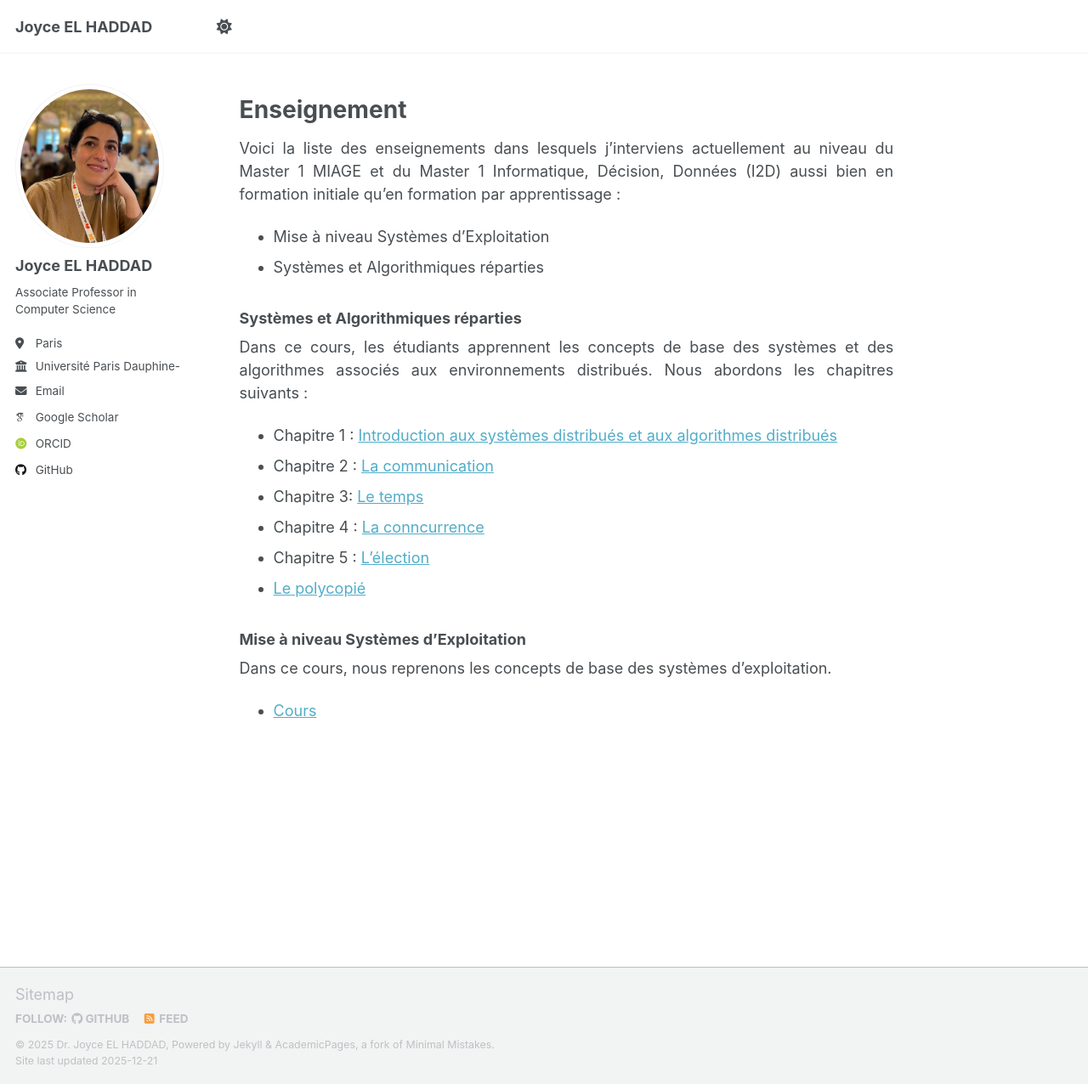
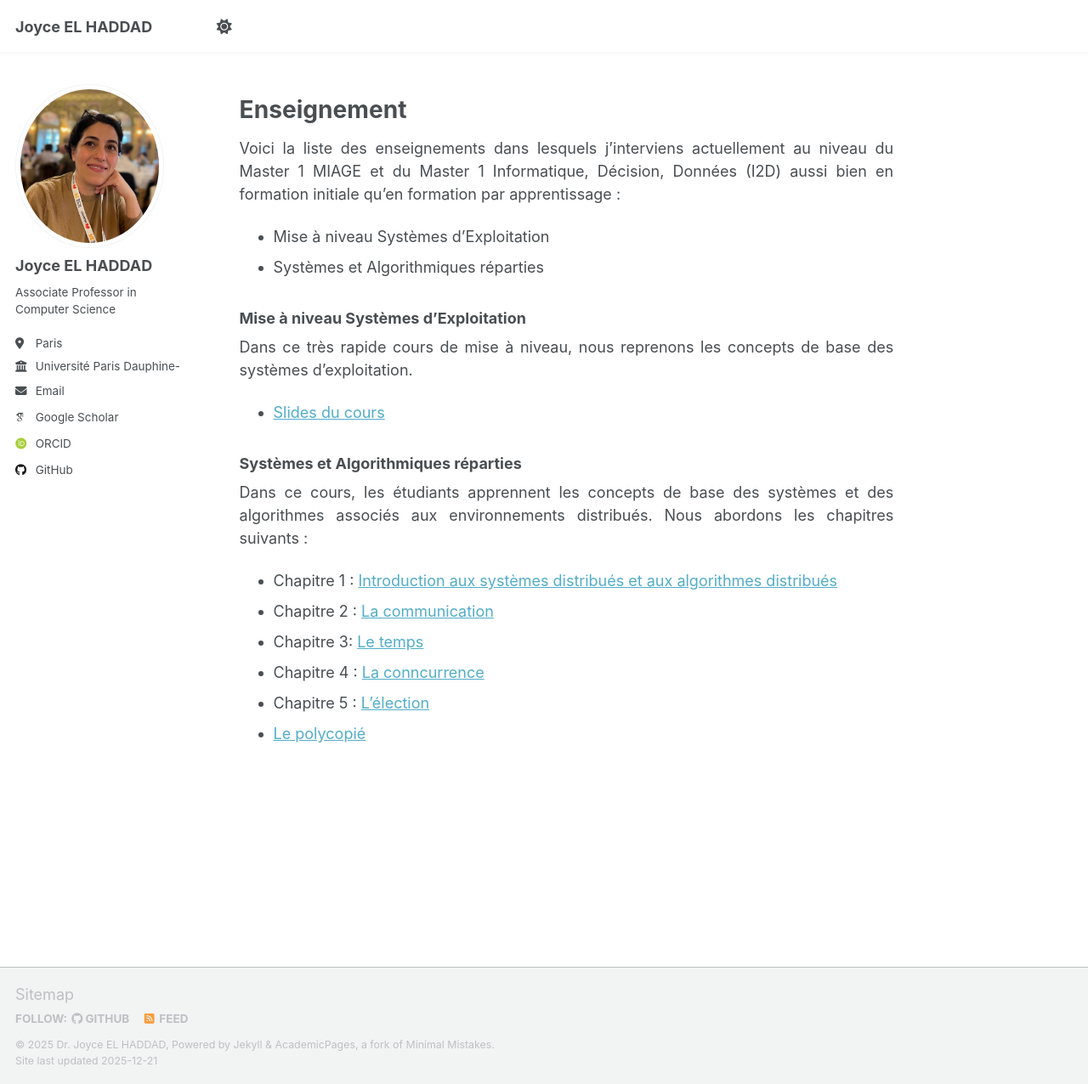
Before and after one commit to joyceelhaddad/joyceelhaddad.github.io, a Jekyll site: the page built from _pages/non-menu-page.md, in a window 1280 px wide and 1276 px high. Shown: the whole window at 85% size. Built offline with Jekyll 4.4.1, drawn with Linux system fonts in a browser that asks for light colours; some web fonts are replaced; a script that is not in the unit is left out; part of the change alters nothing that is shown.

Commit message:
Update non-menu-page.md

```diff
--- a/_pages/non-menu-page.md
+++ b/_pages/non-menu-page.md
@@ -14,6 +14,10 @@ Voici la liste des enseignements dans lesquels j'interviens actuellement au nive
 - Mise à niveau Systèmes d'Exploitation
 - Systèmes et Algorithmiques réparties
 
+### Mise à niveau Systèmes d'Exploitation
+Dans ce très rapide cours de mise à niveau, nous reprenons les concepts de base des systèmes d'exploitation.
+- [Slides du cours](https://joyceelhaddad.github.io/files/SAR/Rappel_SystemeExploitation_CM.pdf)
+
 ### Systèmes et Algorithmiques réparties
 Dans ce cours, les étudiants apprennent les concepts de base des systèmes et des algorithmes associés aux environnements distribués. Nous abordons les chapitres suivants :
 - Chapitre 1 : [Introduction aux systèmes distribués et aux algorithmes distribués](https://joyceelhaddad.github.io/files/SAR/2_Chapitre1_Generalites.pdf)
@@ -22,7 +26,3 @@ Dans ce cours, les étudiants apprennent les concepts de base des systèmes et d
 - Chapitre 4 : [La conncurrence](https://joyceelhaddad.github.io/files/SAR/5_Chapitre4_Concurrence.pdf)
 - Chapitre 5 : [L'élection](https://joyceelhaddad.github.io/files/SAR/6_Chapitre5_Election.pdf)
 - [Le polycopié](https://joyceelhaddad.github.io/files/SAR/9D_SAR_Polycopie.pdf)
-
-### Mise à niveau Systèmes d'Exploitation
-Dans ce cours, nous reprenons les concepts de base des systèmes d'exploitation.
-- [Cours](https://joyceelhaddad.github.io/files/SAR/Rappel_SystemeExploitation_CM.pdf)
```
